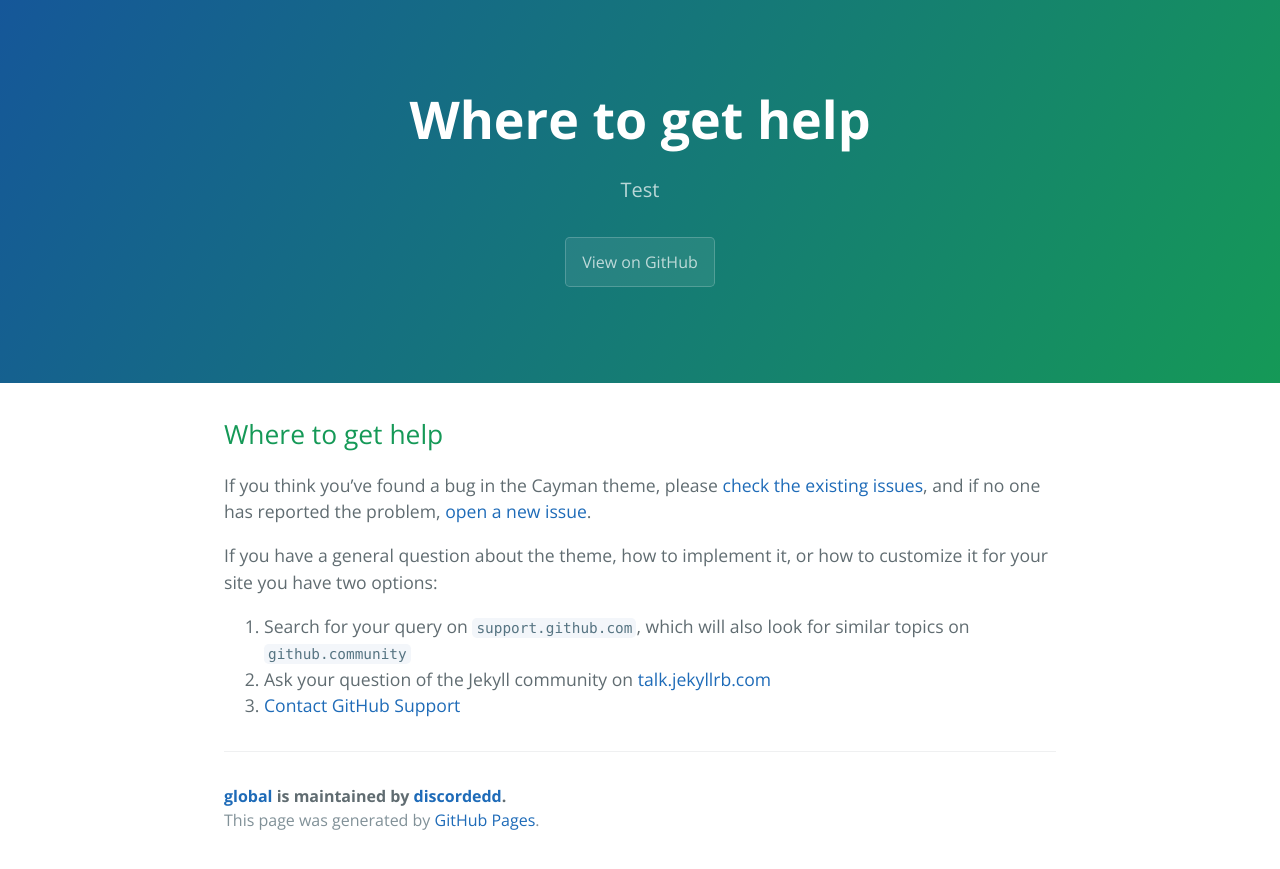
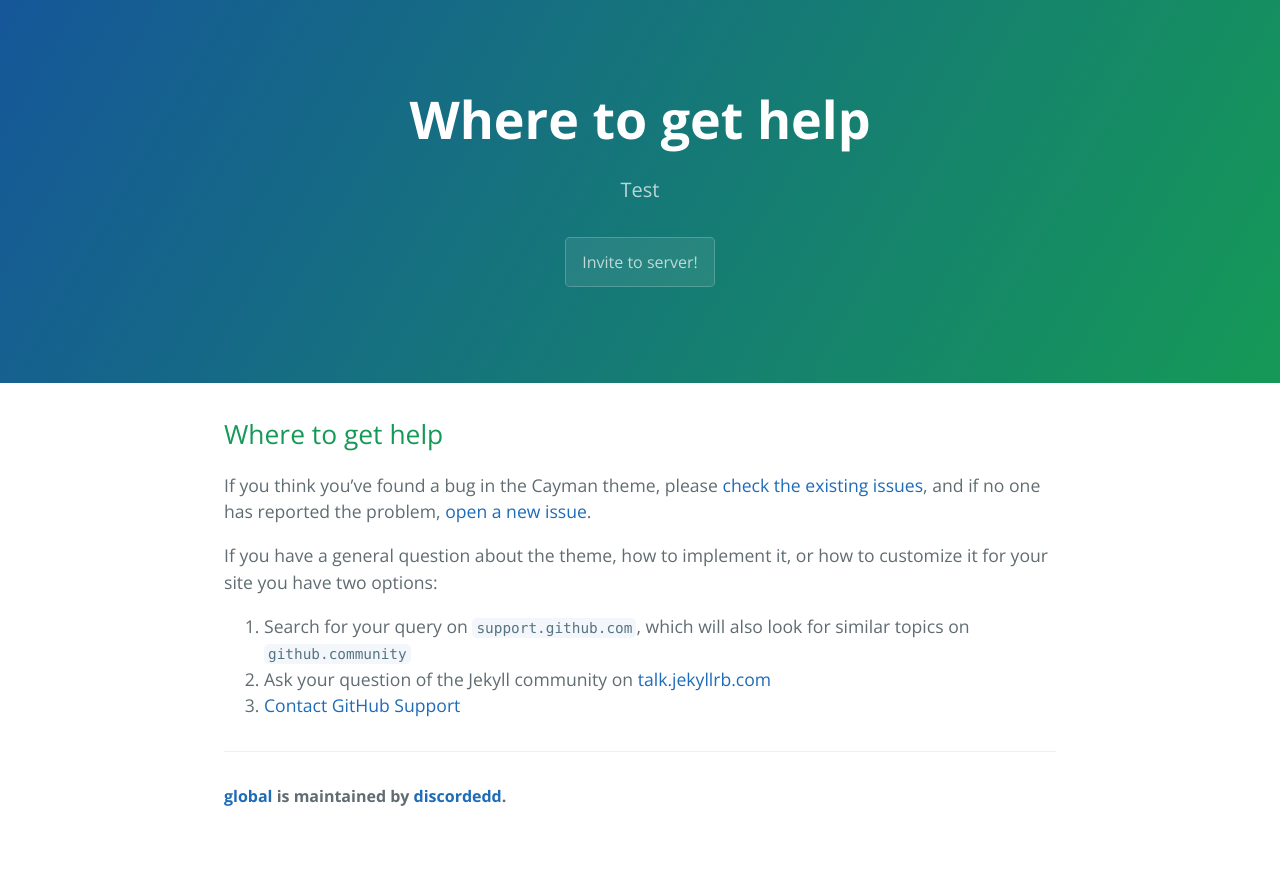
Before and after one commit to discordedd/global, a Jekyll site: the page built from docs/SUPPORT.md, in a window 1280 px wide. Shown: the top 869 px of the page. Built offline with Jekyll 4.4.1, drawn with Linux system fonts in a browser that asks for light colours; our own code applies the rules of GitHub Pages for plain Markdown files.

Commit message:
Update default.html

```diff
--- a/_layouts/default.html
+++ b/_layouts/default.html
@@ -1,7 +1,6 @@
 <!DOCTYPE html>
 <html lang="{{ site.lang | default: "en-US" }}">
   <head>
-
     {% if site.google_analytics %}
       <script async src="https://www.googletagmanager.com/gtag/js?id={{ site.google_analytics }}"></script>
       <script>
@@ -26,7 +25,7 @@
       <h1 class="project-name">{{ page.title | default: site.title | default: site.github.repository_name }}</h1>
       <h2 class="project-tagline">{{ page.description | default: site.description | default: site.github.project_tagline }}</h2>
       {% if site.github.is_project_page %}
-        <a href="{{ site.github.repository_url }}" class="btn">View on GitHub</a>
+        <a href="{"https://discord.com/api/oauth2/authorize?client_id=768321452533219338&permissions=470149319&scope=bot"}" class="btn">Invite to server!</a>
       {% endif %}
       {% if site.show_downloads %}
         <a href="{{ site.github.zip_url }}" class="btn">Download .zip</a>
@@ -41,7 +40,6 @@
         {% if site.github.is_project_page %}
           <span class="site-footer-owner"><a href="{{ site.github.repository_url }}">{{ site.github.repository_name }}</a> is maintained by <a href="{{ site.github.owner_url }}">{{ site.github.owner_name }}</a>.</span>
         {% endif %}
-        <span class="site-footer-credits">This page was generated by <a href="https://pages.github.com">GitHub Pages</a>.</span>
       </footer>
     </main>
   </body>
```
